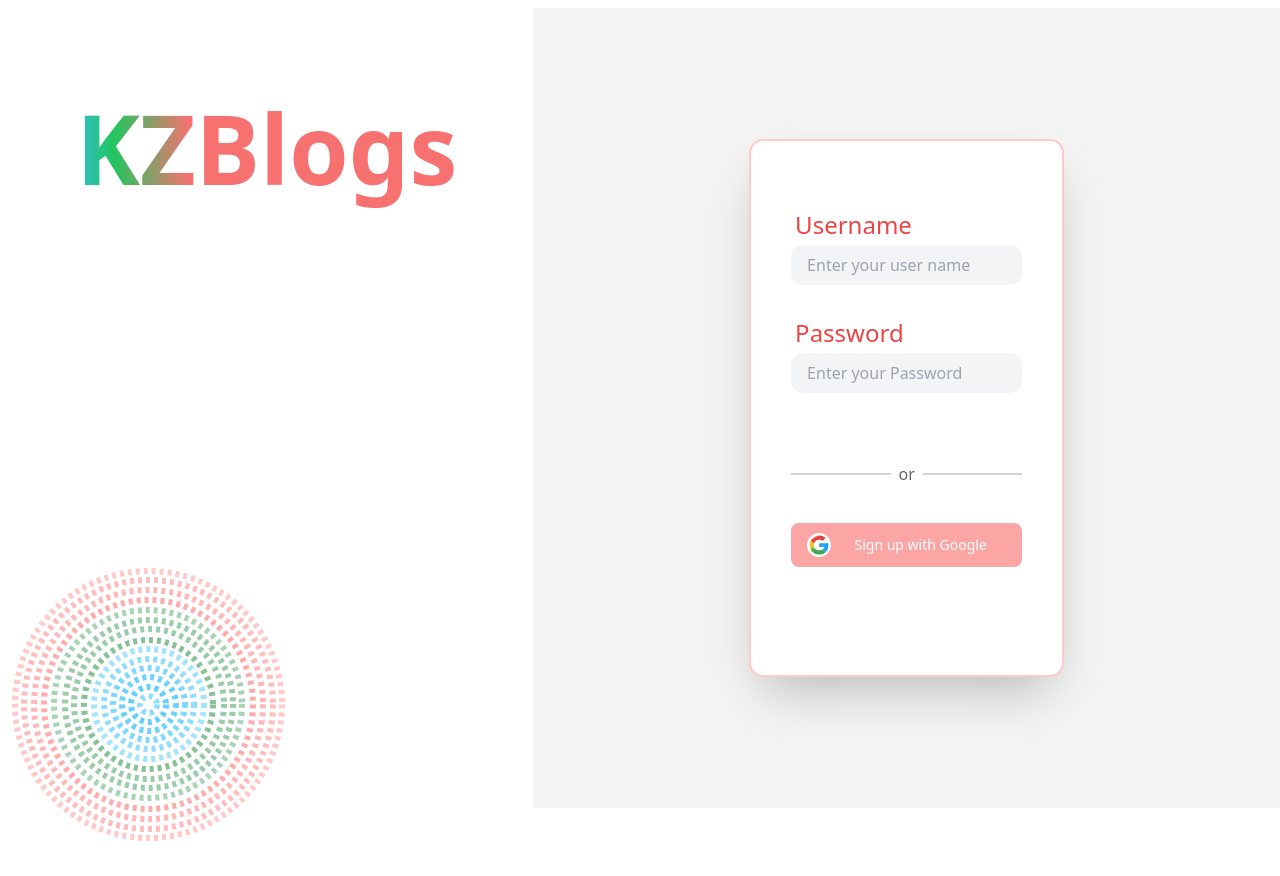
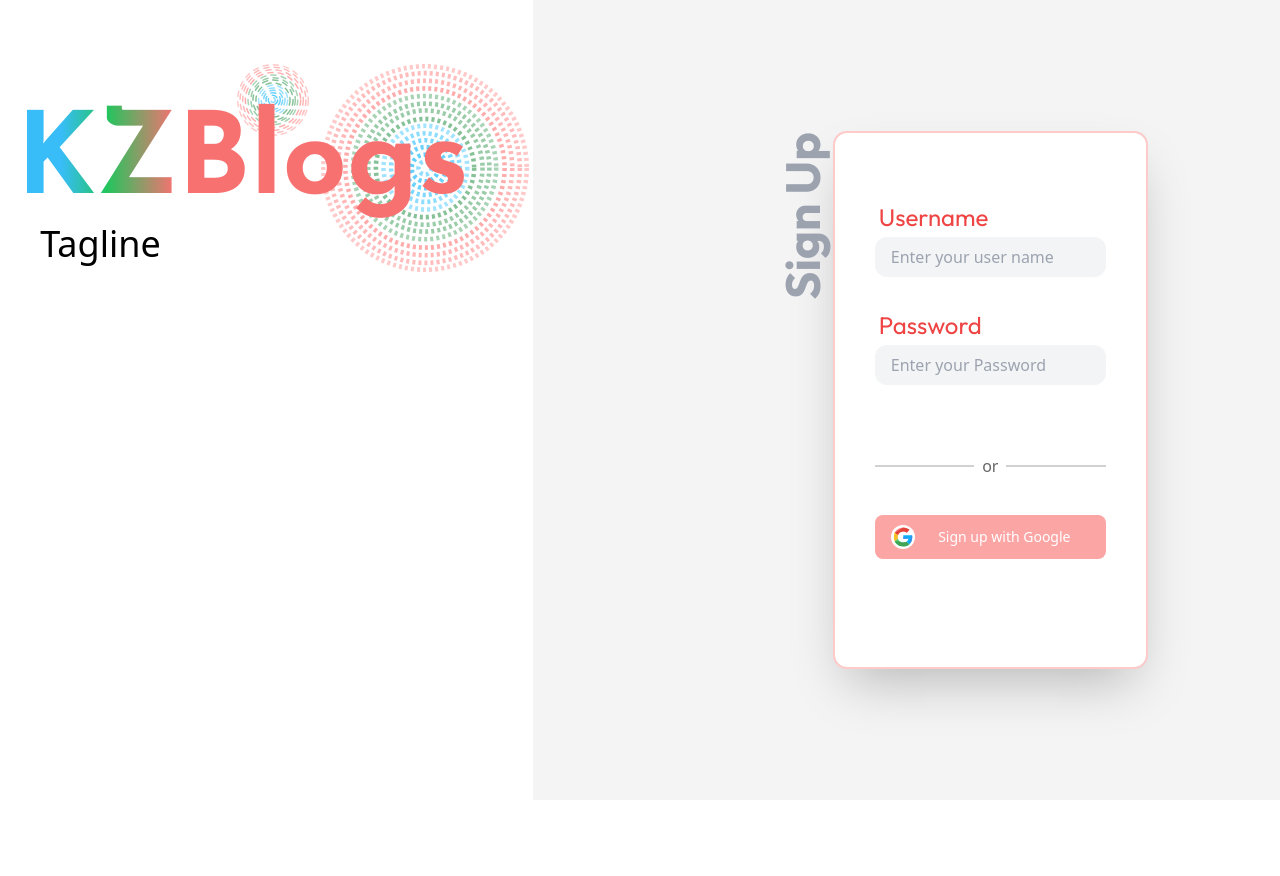
Before and after one commit to srm-kzilla/kzblogs, a Next.js app in the folder client/: page /login in a window 1280 px wide. After the commit the page ends 800 px from the top, so only its background shows below. Built offline with nearby package versions, Linux system fonts and the light colour scheme.

Commit message:
🚧 💄 fix: KZBlogs Title Updated

```diff
--- a/client/pages/login.tsx
+++ b/client/pages/login.tsx
@@ -1,34 +1,39 @@
 import type { NextPage } from "next";
 import Head from "next/head";
-import {Josefin_Sans, Outfit} from 'next/font/google'
-const josefin_Sans = Josefin_Sans({
-    subsets: ['latin-ext'],
-})
-const outfit = Outfit({
-    subsets: ['latin-ext'],
-})
 const LoginPage: NextPage = () => {
     return (
-        <div className="flex flex-col items-center justify-center min-h-screen py-2">
+        <div className="flex flex-col items-center justify-center min-h-screen">
             <Head>
                 <title>Login</title>
                 <link rel="icon" href="/logo.svg" />
             </Head>
 
-            <main className="flex flex-col items-center justify-center w-full flex-1 px-20 text-center">
-                <div className="bg-white rounded-2xl flex w-screen h-screen ">
-                    <div className="flex w-5/12 bg-white">
-                        <div className="w-full p-3">
-                        <div className=" font-josefin_Sans h-full ">
-                            <div className="h-1/2  justify-center relative">
-                                <h1 className=" my-20 h-full w-588px h-160px left-373px top-200px font-extrabold text-transparent text-8xl bg-clip-text bg-gradient-to-r from-sky-400 from-10% via-green-500 via-20% to-red-400 to-35%">KZBlogs</h1>
-                                <img src="bigCircles.svg" alt="bigCircles" className="absolute " />
+            <main className="flex flex-col items-center justify-center w-full text-center">
+                <div className="bg-white flex w-screen h-screen">
+                    <div className="flex w-5/12 h-full bg-white">
+                        <div className="flex w-full justify-center h-1/2 bg-white">
+                            <div className="absolute w-5/12 h-1/2">
+                                <img src="smallCircles.svg" alt="smallCircles" className="absolute w-[72px] h-[72px] z-0 right-56 top-16" />
+                                <img src="bigCircles.svg" alt="bigCircles" className="absolute w-52 h-52 z-0 right-1 top-16" />
+                            </div>
+                            <div className="h-full">
+                                <div className="relative h-1/2 pr-12">
+                                    <h1 className="mt-20 h-full w-full font-josefin_sans font-bold text-transparent text-[113px] bg-clip-text bg-gradient-to-r from-sky-400 from-10% via-green-500 via-20% to-red-400 to-35%">
+                                    KZBlogs
+                                    </h1>
+                                    <p className="relative text-left left-6 -top-14 text-4xl">Tagline</p>
                                 </div>
                             </div>
                         </div>
                     </div>{/*Name*/}
                     <div className="flex w-7/12 h-full bg-zinc-100">
             <div className="flex w-full h-full items-center justify-center">
+              <div className="flex items-center justify-center">
+                <div className="transform rotate-270 relative right-[-30%]">
+                  <span className="text-5xl w-14 font-outfit font-bold text-gray-400 relative left-[110%]">Sign Up</span>
+                </div>
+              </div>
+
               <div className=" w-5/12 h-4/6 rounded-xl bg-white px-10 pt-16 space-y-8 shadow-2xl outline outline-2 outline-red-200">
                 <div>
                   <p className=" text-red-500 text-left font-outfit font-medium text-2xl m-1">Username</p>
@@ -49,9 +54,7 @@ const LoginPage: NextPage = () => {
                 <div>
                   <div className="flex items-center justify-center">
                     <hr className="my-12 h-0.5 w-full border-t-0 bg-neutral-400 opacity-50" />
-                                        <div className=" m-2 tect-neutral-400 opacity-60">
-                                            or
-                                        </div>
+                    <div className=" m-2 tect-neutral-400 opacity-60">or</div>
                     <hr className="my-12 h-0.5 w-full border-t-0 bg-neutral-400 opacity-50" />
                   </div>
                   <div className="">
--- a/client/styles/globals.css
+++ b/client/styles/globals.css
@@ -1,17 +1,7 @@
-@tailwind base;
+@import url('https://fonts.googleapis.com/css2?family=Josefin+Sans:wght@700&family=Outfit:wght@400;700&display=swap');@tailwind base;
 @tailwind components;
 @tailwind utilities;
 
-@layer components {
-    @font-face{
-        font-family: 'Josefin Sans';
-        src: 'next/font/google';
-        font-display: swap;
-        font-style: normal;
-
-        font-family:'Outfit';
-        src: 'next/font/google';
-        font-display: swap;
-        font-style: normal;
-    }
+.rotate-270 {
+  transform: rotate(270deg);
 }
--- a/client/tailwind.config.js
+++ b/client/tailwind.config.js
@@ -8,8 +8,8 @@ module.exports = {
     extend: {
       fontFamily:{
         'font-body':['cal-sans'],
-        Josefin_Sans: ['Josefin_Sans'],
-        Outfit: ['Outfit'],
+        josefin_sans: ['Josefin Sans', 'sans-serif'],
+        outfit: ['Outfit', 'sans-serif'],
       }
     },
   },
```
Lines whose indentation alone changed are shown as unchanged.
